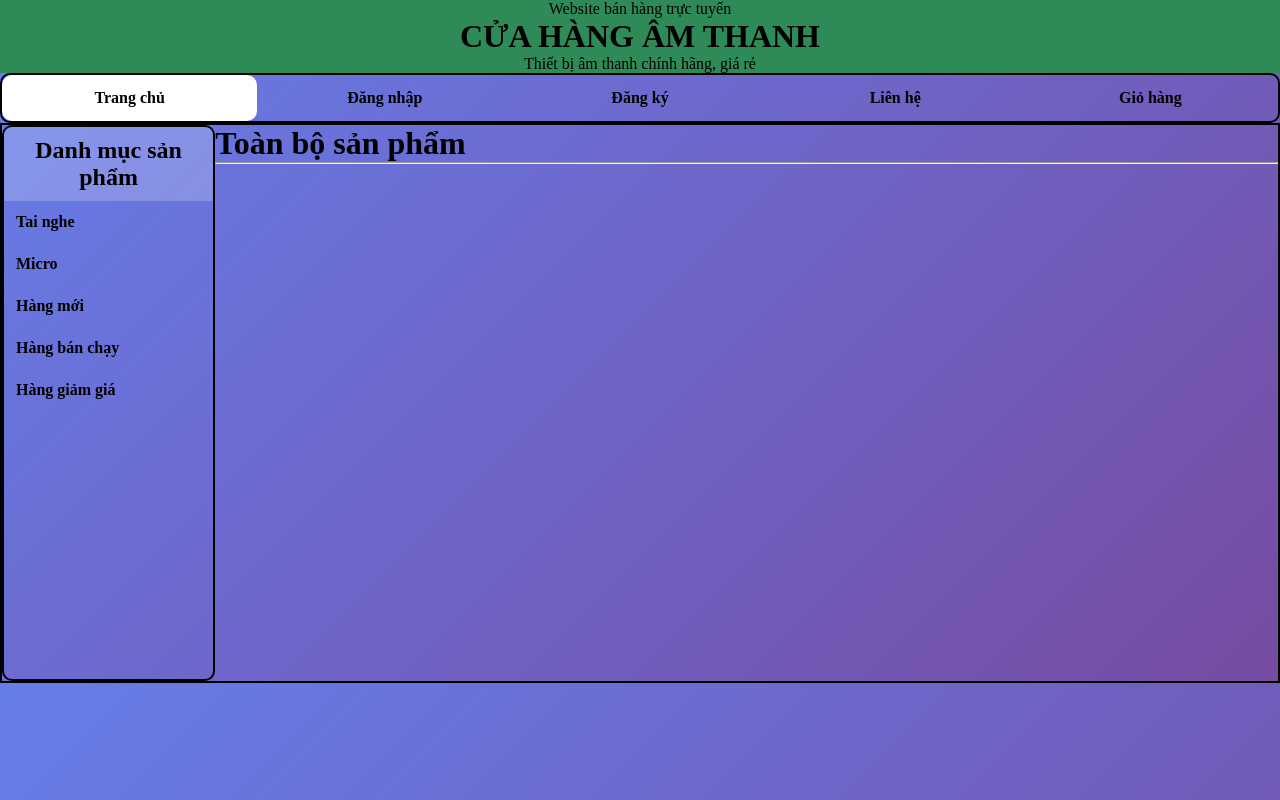
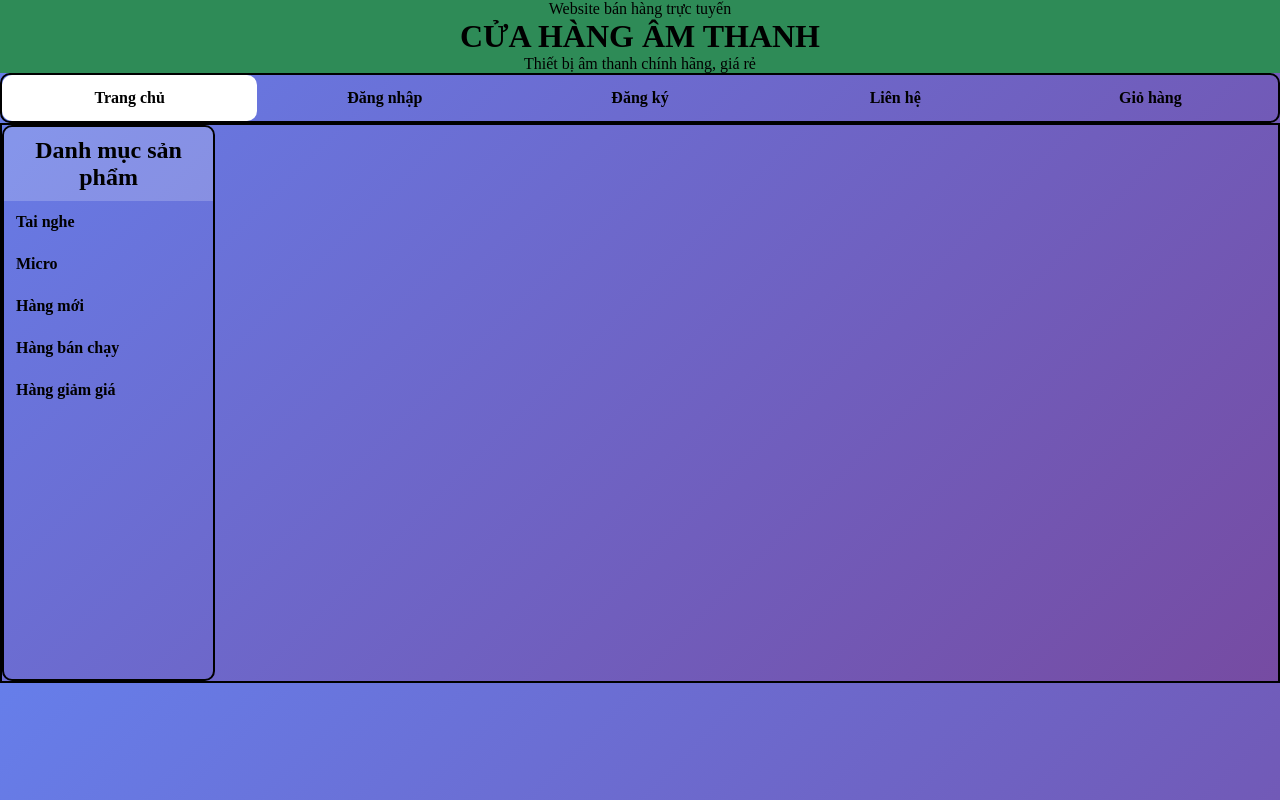
Before and after one commit to vukhanh2005/AudioStore, a React (Vite) app in the folder front-end/: page / in a window 1280 px wide. Built offline with nearby package versions, Linux system fonts and the light colour scheme; no server answers.

Commit message:
add some css

```diff
--- a/front-end/src/pages/TrangChu/index.jsx
+++ b/front-end/src/pages/TrangChu/index.jsx
@@ -6,13 +6,6 @@ function TrangChu() {
     })
     return (
         <div className="trang-chu">
-            <div className="trang-chu-title-content">
-                <h1>Toàn bộ sản phẩm</h1>
-                <hr></hr>
-            </div>
-            <div className="products-box">
-
-            </div>
         </div>
     )
 }
--- a/front-end/src/styles.css
+++ b/front-end/src/styles.css
@@ -85,7 +85,6 @@ body{
 }
 .products-result-wrapper{
   display: flex;
-  flex: 1;
   overflow: scroll;
 
   flex-wrap: wrap;
```
